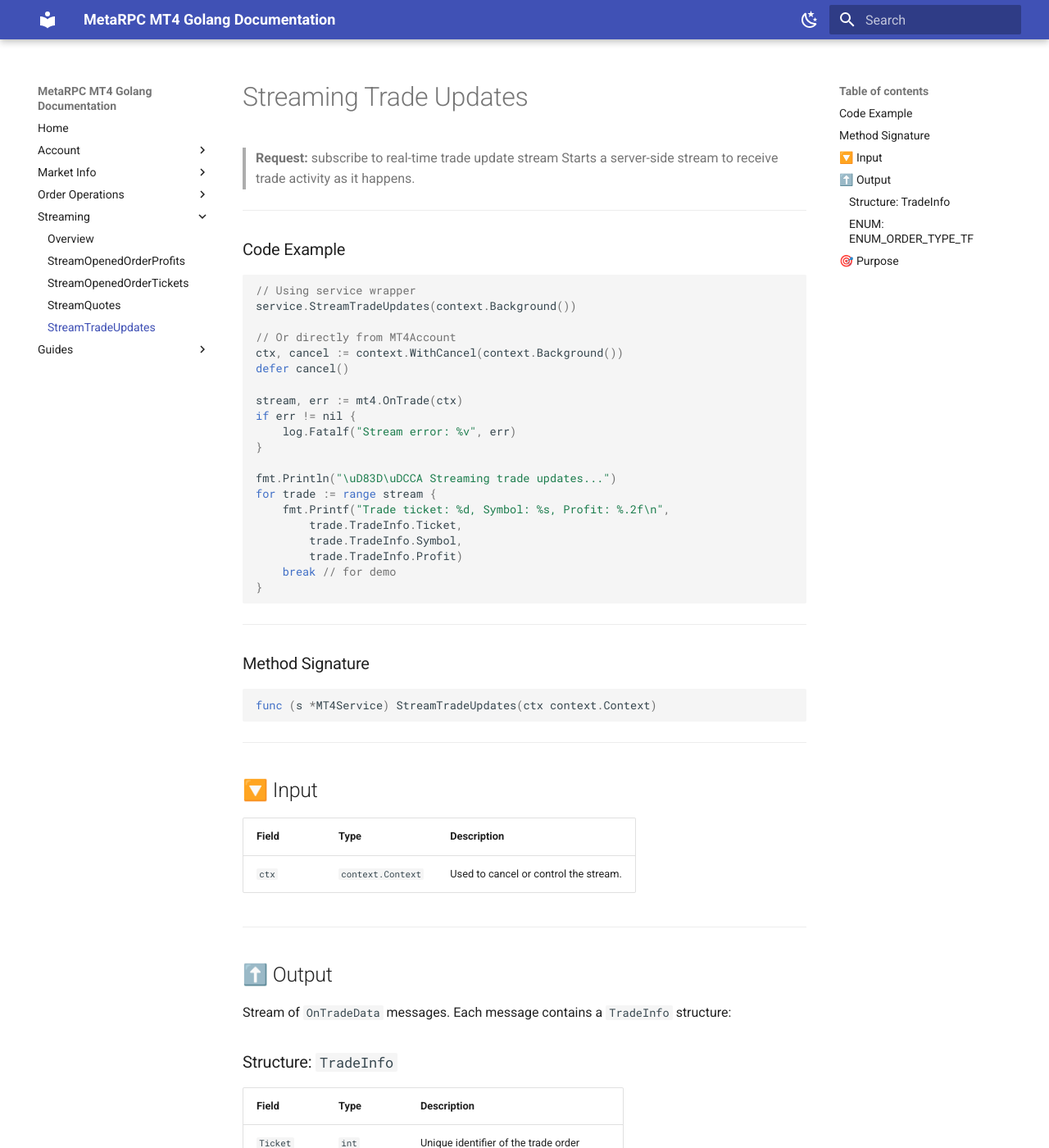
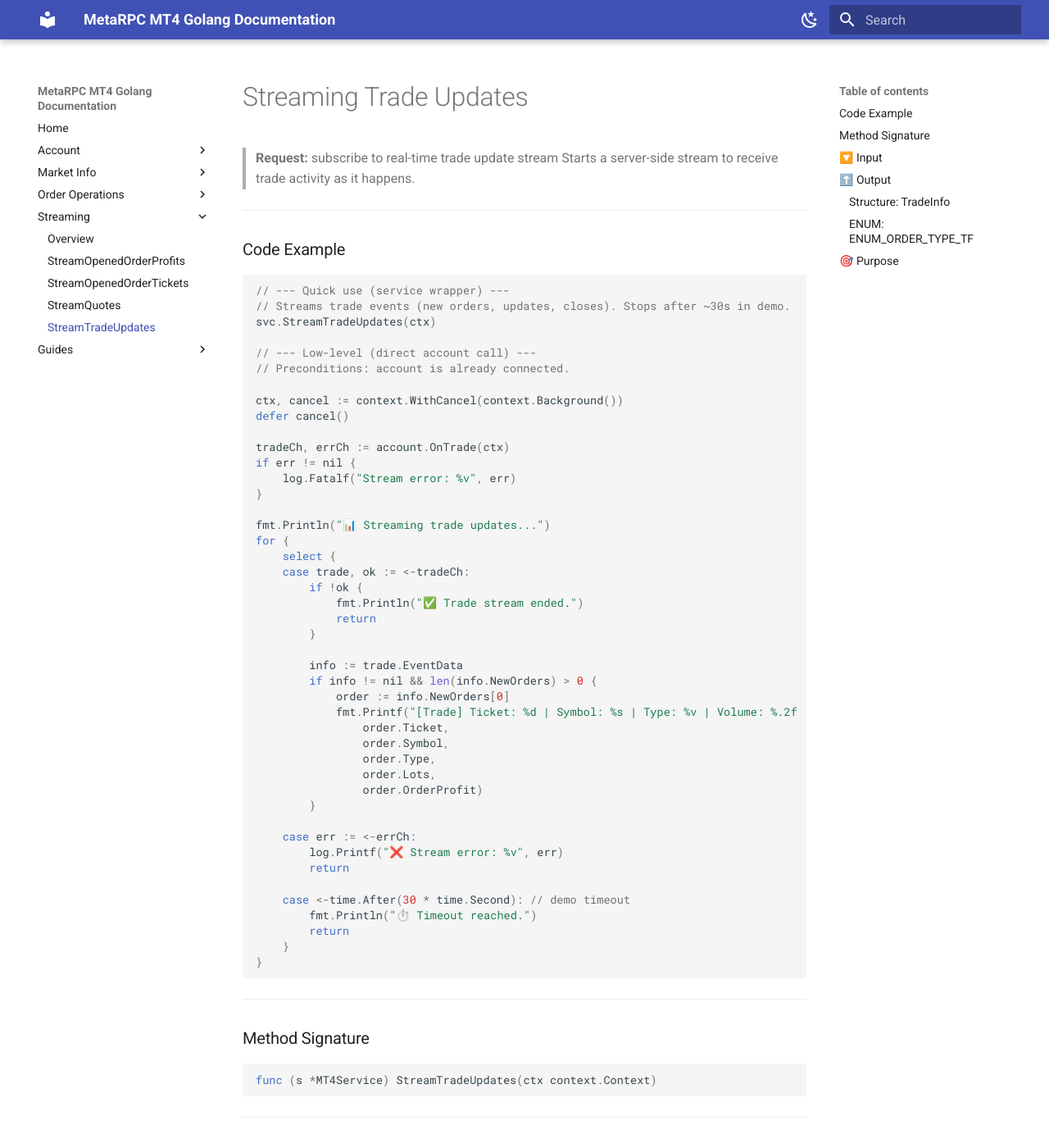
Before and after one commit to MetaRPC/GoMT4, an MkDocs documentation site: the page built from docs/Streaming/StreamTradeUpdates.md, in a window 1280 px wide and 1400 px high. Shown: the whole window at 82% size. Built offline with MkDocs 1.6.1 and Material for MkDocs 9.7.7, drawn with Linux system fonts in a browser that asks for light colours.

Commit message:
Update StreamTradeUpdates.md

````diff
--- a/docs/Streaming/StreamTradeUpdates.md
+++ b/docs/Streaming/StreamTradeUpdates.md
@@ -8,26 +8,51 @@
 ### Code Example
 
 ```go
-// Using service wrapper
-service.StreamTradeUpdates(context.Background())
+// --- Quick use (service wrapper) ---
+// Streams trade events (new orders, updates, closes). Stops after ~30s in demo.
+svc.StreamTradeUpdates(ctx)
 
-// Or directly from MT4Account
+// --- Low-level (direct account call) ---
+// Preconditions: account is already connected.
+
 ctx, cancel := context.WithCancel(context.Background())
 defer cancel()
 
-stream, err := mt4.OnTrade(ctx)
+tradeCh, errCh := account.OnTrade(ctx)
 if err != nil {
     log.Fatalf("Stream error: %v", err)
 }
 
-fmt.Println("\uD83D\uDCCA Streaming trade updates...")
-for trade := range stream {
-    fmt.Printf("Trade ticket: %d, Symbol: %s, Profit: %.2f\n",
-        trade.TradeInfo.Ticket,
-        trade.TradeInfo.Symbol,
-        trade.TradeInfo.Profit)
-    break // for demo
+fmt.Println("📊 Streaming trade updates...")
+for {
+    select {
+    case trade, ok := <-tradeCh:
+        if !ok {
+            fmt.Println("✅ Trade stream ended.")
+            return
+        }
+
+        info := trade.EventData
+        if info != nil && len(info.NewOrders) > 0 {
+            order := info.NewOrders[0]
+            fmt.Printf("[Trade] Ticket: %d | Symbol: %s | Type: %v | Volume: %.2f | Profit: %.2f\n",
+                order.Ticket,
+                order.Symbol,
+                order.Type,
+                order.Lots,
+                order.OrderProfit)
+        }
+
+    case err := <-errCh:
+        log.Printf("❌ Stream error: %v", err)
+        return
+
+    case <-time.After(30 * time.Second): // demo timeout
+        fmt.Println("⏱️ Timeout reached.")
+        return
+    }
 }
+
 ```
 
 ---
````
